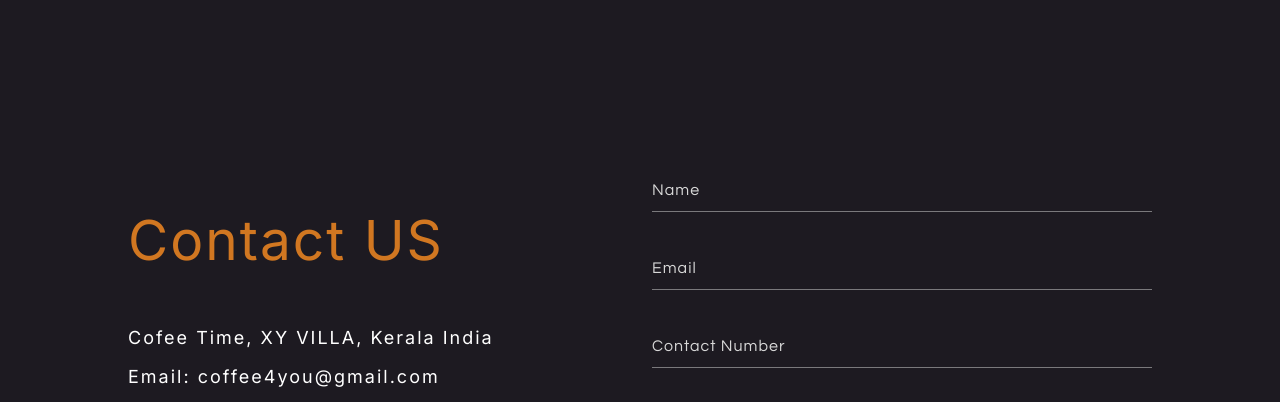
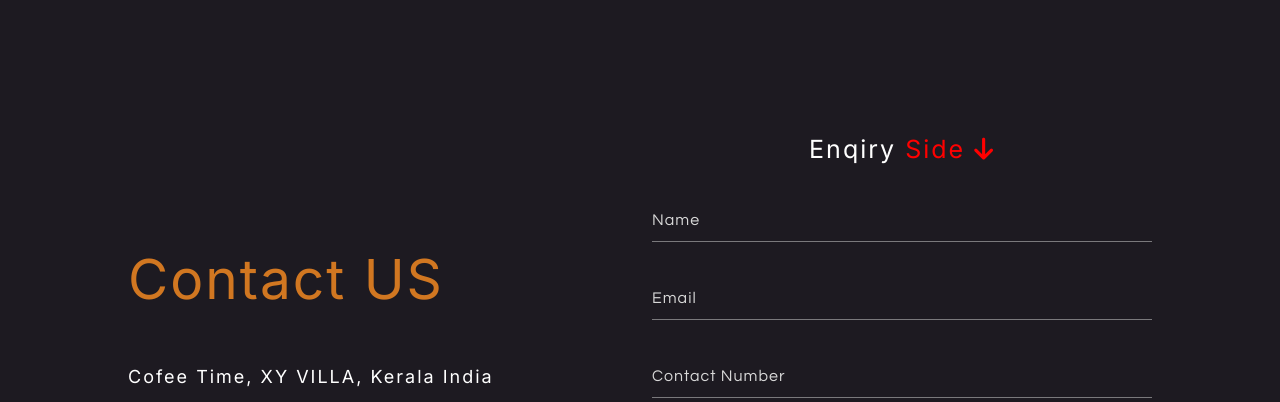
Before and after one commit to Aju-Dev/coffee-website, a plain HTML site: page index.html in a window 1280 px wide. Shown: the part 3000-3402 px from the top of the page. Drawn offline with Linux system fonts and the light colour scheme.

Commit message:
file uploaded

```diff
--- a/index.html
+++ b/index.html
@@ -85,6 +85,7 @@
                     <a href=""><i class="fa-brands fa-x-twitter"></i></a>
                 </div>
                 <div class="sec4form">
+                    <h2>Enqiry <span>Side <i class="fa-solid fa-arrow-down"></i></span> </i></h2>
                     <form action="">
                         <div class="input-group">
                             <input type="text" id="name" required autocomplete="off">
--- a/style.css
+++ b/style.css
@@ -213,6 +213,18 @@ nav .mobile_menu_btn i {
   letter-spacing: 2px;
   font-weight: normal;
 }
+.cont4 h2 {
+  color: #ffffff;
+  font-family: "Inter", sans-serif;
+  font-size: 25px;
+  letter-spacing: 2px;
+  font-weight: normal;
+  text-align: center;
+}
+.cont4 span{
+  color: red;
+}
+
 .cont4 p {
   color: white;
   font-family: "Inter", sans-serif;
@@ -263,6 +275,7 @@ nav .mobile_menu_btn i {
   border: none;
   font-size: 16px;
   padding: 7px;
+  height: 100px;
   margin-top: 5px;
   caret-color: #fff; /*input text cursor color change*/
   outline: none; /*input focus disable*/
```
